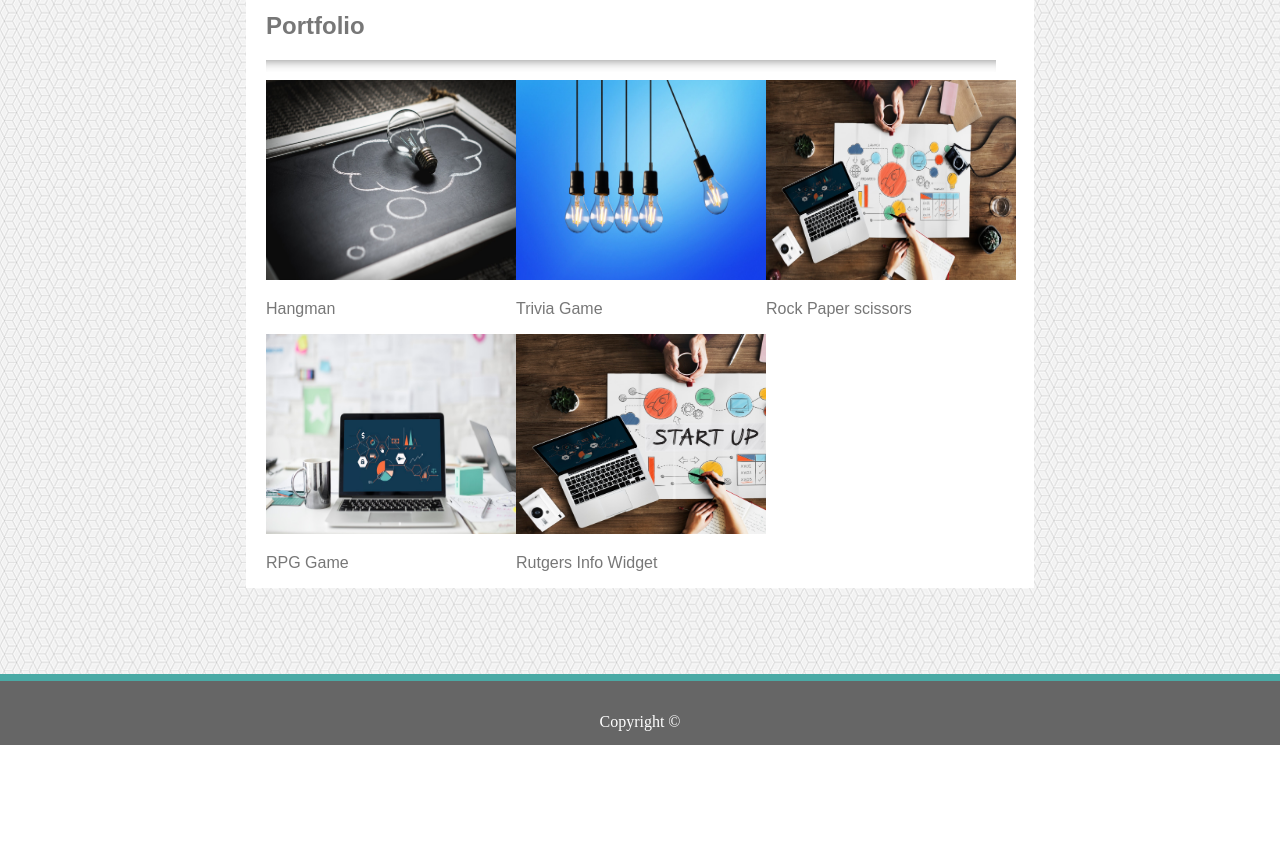
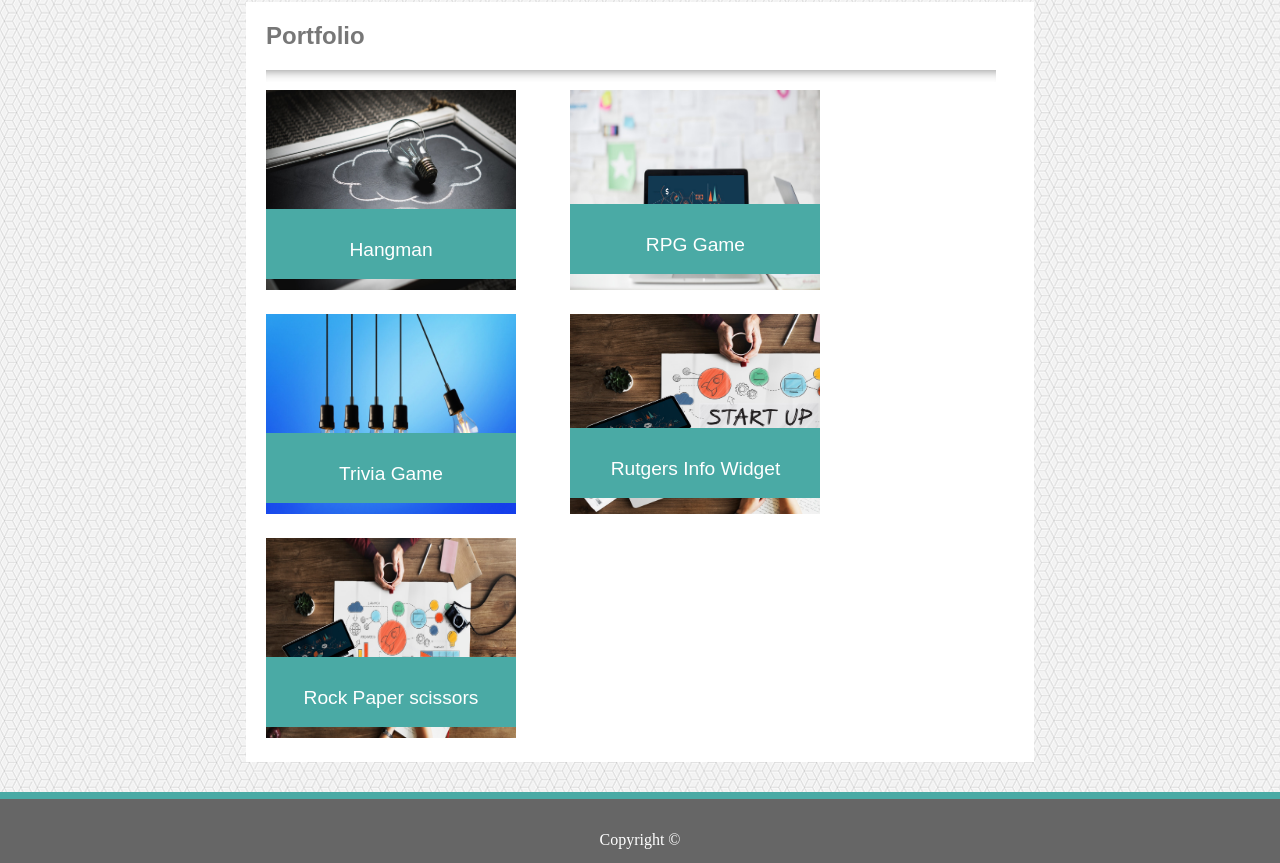
Before and after one commit to jiminhuh/Basic-Portfolio, a plain HTML site: page portfolio.html in a window 1280 px wide. Shown: the part 62-925 px from the top of the page. Before the commit the page ends 807 px from the top, so only its background shows below. Drawn offline with Linux system fonts and the light colour scheme.

Commit message:
first finished edition.

```diff
--- a/assets/css/style.css
+++ b/assets/css/style.css
@@ -5,7 +5,7 @@ html {
 body {
     background-image: url("../../assets/images/qbkls.png");
     margin: 0;
-    height: 100%;
+    height: 100vh;
 }
 
 .wrapper {
@@ -66,6 +66,10 @@ section {
     color: #777;
 }
 
+.navbar a:hover {
+    color: #DA6A3D;
+}
+
 /* About Me*/
 
 .about-me {
@@ -74,6 +78,8 @@ section {
    margin: 28px auto;
    padding-bottom: 4rem;
    border: 0.7px solid #ddd;
+   overflow: auto;
+   clear: both;
 
 }
 .about-me p {
@@ -84,10 +90,10 @@ section {
 
 }
 
-.image-wrap {
-    display: flex;
+.image-wrap img {
+    float: left;
+    margin-right: 10px;
 }
-
 
 .about-me h2 {
     color: #4aaaa5;
@@ -134,34 +140,57 @@ section {
 /* Portfolio */
 .portfolio {
     width: 60%;
-    margin: 0 auto;
+    margin: 10px auto 30px;
     background-color: #fff;
     padding-left: 20px;
+
 }
 
 .portfolio-images img{
     height: 200px;
     width: 250px;
+    margin-right: 50px;
+    margin-bottom: 20px;
 }
 
-.portfolio-images {
-    display: flex;
-    flex-wrap: wrap;
-    flex-direction: row;
+
+.first-row,
+.second-row,
+.third-row {
+    float: left;
+    position: relative;
+}
+
+.text-1,
+.text-2,
+.text-3,
+.text-4,
+.text-5 {
+    color: #fff;
+    background-color: #4aaaa5;
+    width: 250px;
+    height: 40px;
+    text-align: center;
+    padding-top: 30px;
+    font-size: 1.2rem;
+}
+
+
+.text-1,
+.text-3,
+.text-5 {
+    position: absolute;
+    top: 100px;
+    left: 0px;
 
 }
 
-.portfolio-image-1 p,
-.portfolio-image-2 p,
-.portfolio-image-3 p,
-.portfolio-image-4 p,
-.portfolio-image-5 p {
+.text-2,
+.text-4 {
     position: absolute;
-    width: 50%;
-    height: 50%;
-    transform: translate(-50%, -50%);
+    right: 50px;
+    bottom: 20px;
 }
-
 
 .portfolio hr {
     margin-left: 0;
@@ -214,6 +243,14 @@ hr {
     }
 
     .image-wrap img {
-        justify-content: center;
+        width: 200px;
+        height: 170px;
     }
 }
+
+@media (max-width: 1007px) {
+    .text-2,
+    .text-4 {
+        left: 0px;
+    }
+}
--- a/portfolio.html
+++ b/portfolio.html
@@ -28,19 +28,19 @@
             <div class="portfolio-images">
                 <div class="first-row">
                     <img src="assets/images/image1.jpg" alt="image1">
-                    <p>Hangman</p>
+                    <p class="text-1">Hangman</p>
                     <img src="assets/images/image2.jpg" alt="image2">
-                    <p>RPG Game</p>
+                    <p class="text-2">RPG Game</p>
                 </div>
                 <div class="second-row">
                     <img src="assets/images/image3.jpg" alt="image3">
-                    <p>Trivia Game</p>
+                    <p class="text-3">Trivia Game</p>
                     <img src="assets/images/image4.jpg" alt="image4">
-                    <p>Rutgers Info Widget</p>
+                    <p class="text-4">Rutgers Info Widget</p>
                 </div>
                 <div class="third-row">
                     <img src="assets/images/image5.jpg" alt="image5">
-                    <p>Rock Paper scissors</p>
+                    <p class="text-5">Rock Paper scissors</p>
                 </div>
             </div>
         </section>
```
